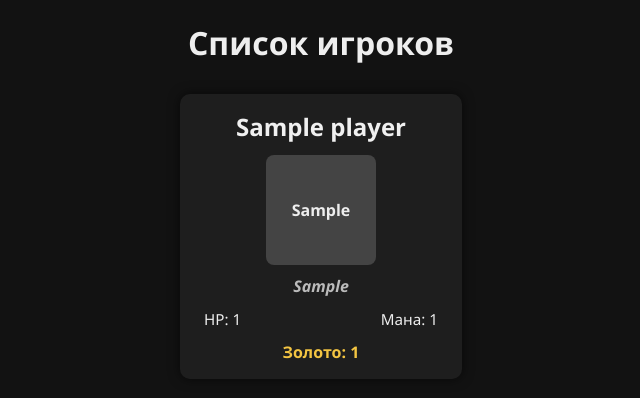
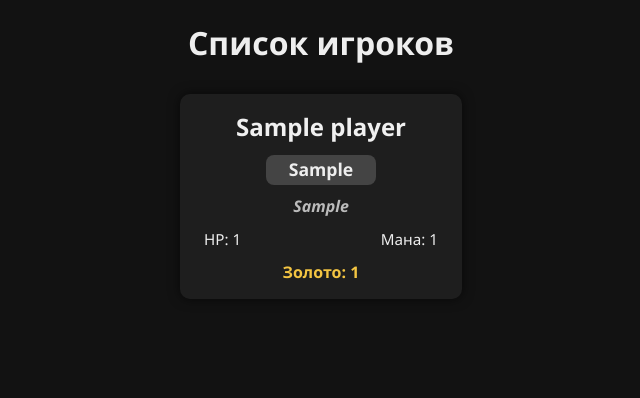
Before and after one commit to IndieGO86/flask-game, a Flask app: page / in a window 1280 px wide. Shown: the top 398 px of the page, without its empty margins (319-959 px from the left). Run offline with Flask 3, Linux system fonts and the light colour scheme; tables that the repository leaves empty hold one stand-in row (values such as "Sample post").

Commit message:
card correction

```diff
--- a/templates/index.html
+++ b/templates/index.html
@@ -45,23 +45,19 @@
 
       .race-box {
           width: 100px;
-          height: 100px;
+          height: auto;
           background: #444;
           margin: 0 auto 10px auto;
-          line-height: 100px;
+          padding: 5px;
           text-align: center;
           border-radius: 8px;
           font-weight: bold;
-          font-size: 1em; /* уменьшено немного */
+          font-size: 1.1em;
           user-select: none;
-          overflow: hidden;
-          white-space: normal; /* разрешаем перенос строк */
-          padding: 5px;
-          display: flex;
-          align-items: center;
-          justify-content: center;
-          text-align: center;
-          word-break: break-word;
+
+          word-wrap: break-word;
+          white-space: normal;
+          line-height: 1.1;
       }
 
       .class {
```
